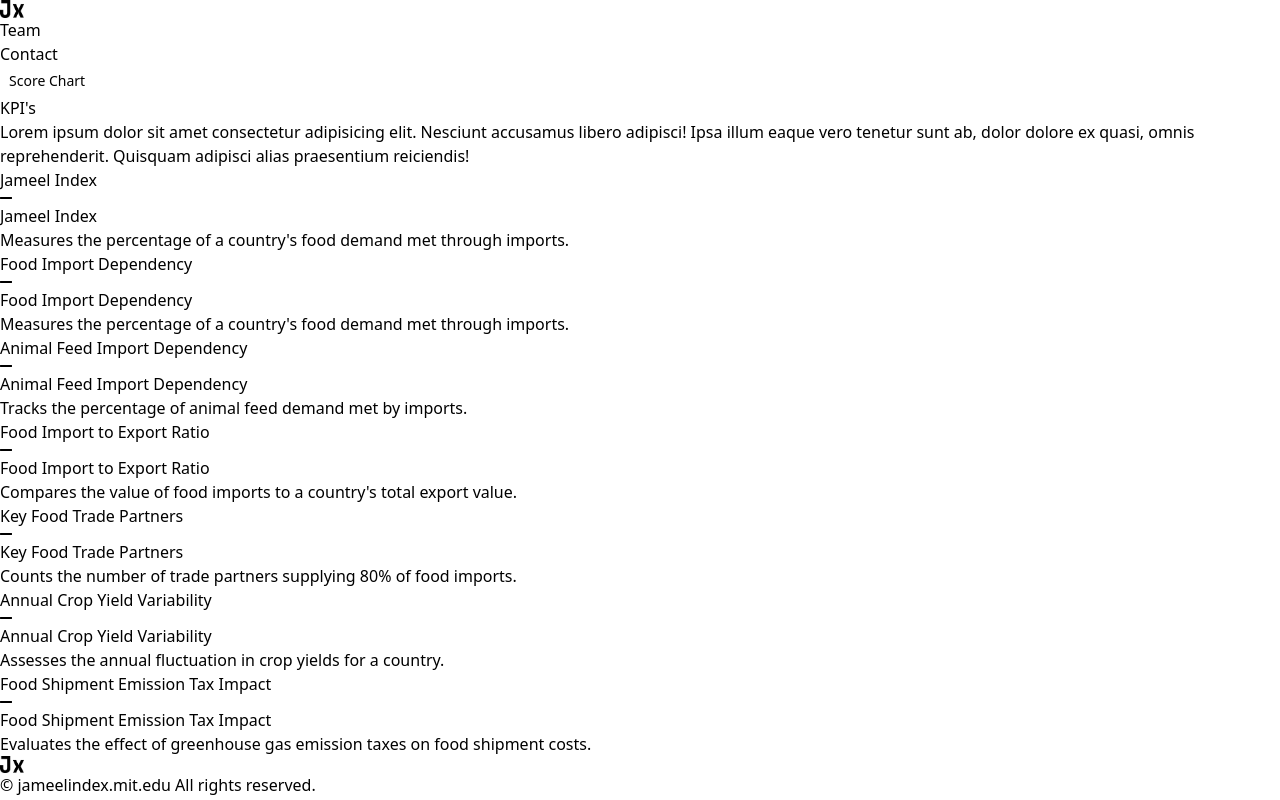
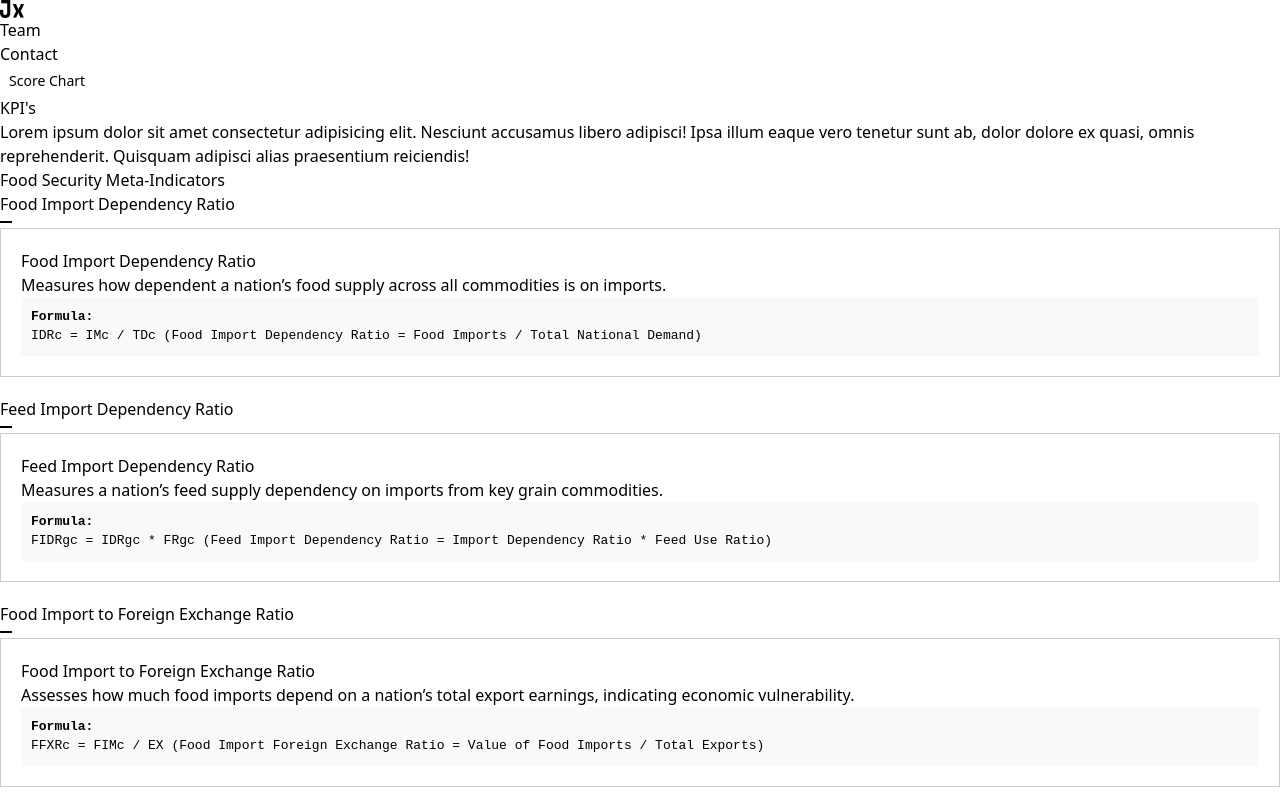
Before and after one commit to CJengineering/amphora-front, a Next.js app: page /technical in a window 1280 px wide. Shown: the top 800 px of the page. Built offline with nearby package versions, Linux system fonts and the light colour scheme.

Commit message:
technical first iteration

```diff
--- a/app/(default)/technical/page.tsx
+++ b/app/(default)/technical/page.tsx
@@ -1,10 +1,12 @@
 import Accordion from "@/components/accordion";
+import MetaIndicatorList from "@/components/test-components/MetaIndicatorList";
 import { Metadata } from "next";
 import React from "react";
 export const metadata: Metadata = {
     title: 'Technical | Jameel Index for Food Trade and Vulnerability',
     description: 'Description of the technical page',
   }
+
 
 export default function page() {
   return (
@@ -24,91 +26,8 @@
           </div>
 
           <div className="space-y-6"> {/* Adding space between Accordions */}
-            <Accordion title="Jameel Index" id="jameel-index">
-              <div slot="title">Jameel Index</div>
-              <div slot="content">
-                <p>
-                  Measures the percentage of a country's food demand met through
-                  imports.
-                </p>
-              </div>
-            </Accordion>
+          <MetaIndicatorList />
 
-            <Accordion
-              title="Food Import Dependency"
-              id="food-import-dependency"
-            >
-              <div slot="title">Food Import Dependency</div>
-              <div slot="content">
-                <p>
-                  Measures the percentage of a country's food demand met through
-                  imports.
-                </p>
-              </div>
-            </Accordion>
-
-            <Accordion
-              title="Animal Feed Import Dependency"
-              id="animal-feed-import-dependency"
-            >
-              <div slot="title">Animal Feed Import Dependency</div>
-              <div slot="content">
-                <p>
-                  Tracks the percentage of animal feed demand met by imports.
-                </p>
-              </div>
-            </Accordion>
-
-            <Accordion
-              title="Food Import to Export Ratio"
-              id="food-import-export-ratio"
-            >
-              <div slot="title">Food Import to Export Ratio</div>
-              <div slot="content">
-                <p>
-                  Compares the value of food imports to a country's total export
-                  value.
-                </p>
-              </div>
-            </Accordion>
-
-            <Accordion
-              title="Key Food Trade Partners"
-              id="key-food-trade-partners"
-            >
-              <div slot="title">Key Food Trade Partners</div>
-              <div slot="content">
-                <p>
-                  Counts the number of trade partners supplying 80% of food
-                  imports.
-                </p>
-              </div>
-            </Accordion>
-
-            <Accordion
-              title="Annual Crop Yield Variability"
-              id="annual-crop-yield-variability"
-            >
-              <div slot="title">Annual Crop Yield Variability</div>
-              <div slot="content">
-                <p>
-                  Assesses the annual fluctuation in crop yields for a country.
-                </p>
-              </div>
-            </Accordion>
-
-            <Accordion
-              title="Food Shipment Emission Tax Impact"
-              id="food-shipment-emission-tax-impact"
-            >
-              <div slot="title">Food Shipment Emission Tax Impact</div>
-              <div slot="content">
-                <p>
-                  Evaluates the effect of greenhouse gas emission taxes on food
-                  shipment costs.
-                </p>
-              </div>
-            </Accordion>
           </div>
         </div>
       </div>
--- a/components/accordion.tsx
+++ b/components/accordion.tsx
@@ -45,9 +45,9 @@
         className={`grid text-sm text-zinc-500 overflow-hidden transition-all duration-300 ease-in-out ${accordionOpen ? 'grid-rows-[1fr] opacity-100' : 'grid-rows-[0fr] opacity-0'}`}
       >
         <div className="overflow-hidden">
-          <p className="px-4 pb-3">
+          <div className="px-4 pb-3">
             {children}
-          </p>
+          </div>
         </div>
       </div>
     </div>
--- /dev/null
+++ b/components/test-components/MetaIndicatorList.tsx
@@ -0,0 +1,75 @@
+'use client'
+import Accordion from "../accordion";
+
+interface MetaIndicatorType {
+    title: string;
+    description: string;
+    formula: string;
+  }
+  const metaIndicators = [
+    {
+      "title": "Food Import Dependency Ratio",
+      "description": "Measures how dependent a nation’s food supply across all commodities is on imports.",
+      "formula": "IDRc = IMc / TDc (Food Import Dependency Ratio = Food Imports / Total National Demand)"
+    },
+    {
+      "title": "Feed Import Dependency Ratio",
+      "description": "Measures a nation’s feed supply dependency on imports from key grain commodities.",
+      "formula": "FIDRgc = IDRgc * FRgc (Feed Import Dependency Ratio = Import Dependency Ratio * Feed Use Ratio)"
+    },
+    {
+      "title": "Food Import to Foreign Exchange Ratio",
+      "description": "Assesses how much food imports depend on a nation’s total export earnings, indicating economic vulnerability.",
+      "formula": "FFXRc = FIMc / EX (Food Import Foreign Exchange Ratio = Value of Food Imports / Total Exports)"
+    },
+    {
+      "title": "Supply Chain Reliability",
+      "description": "Evaluates the reliability of food supply from exporting nations, focusing on climate variability.",
+      "formula": "COVc = Σ PXcx * COVcx (Weighted Coefficient of Variation based on exporter reliability)"
+    },
+    {
+      "title": "Supply Chain Robustness",
+      "description": "Measures the robustness of the food supply chain based on the number of exporters supplying 80% of imports.",
+      "formula": "NPc = Number of Exporters (who supply 80% of Commodity C imports)"
+    },
+    {
+      "title": "Climate Policy Impact",
+      "description": "Assesses the impact of carbon tax on imported commodities and its effect on food availability and hunger risk.",
+      "formula": "Step 1: taxCc = Σ (TONcx * CT)\nStep 2: perPC = Σc (perPCc * dietc)\nStep 3: perFood = ε * perPC\nStep 4: deltaRisk = Risktax - Risknotax"
+    }
+  ]
+
+  const MetaIndicator = ({ title, description, formula }: MetaIndicatorType) => {
+    return (
+      <div style={{ border: '1px solid #ccc', padding: '20px', marginBottom: '20px' }}>
+        <h2>{title}</h2>
+        <div>{description}</div>
+        <div style={{ background: '#f9f9f9', padding: '10px', fontFamily: 'monospace' }}>
+          <strong>Formula:</strong> <br />
+          {formula}
+        </div>
+      </div>
+    );
+  };
+
+  const MetaIndicatorList = () => {
+    return (
+      <div>
+        <h1>Food Security Meta-Indicators</h1>
+        {metaIndicators.map((indicator, index) => (
+            <Accordion title={indicator.title}  id={indicator.title} >
+
+                <MetaIndicator
+                  key={index}
+                  title={indicator.title}
+                  description={indicator.description}
+                  formula={indicator.formula}
+                />
+            </Accordion>
+
+        ))}
+      </div>
+    );
+  };
+
+  export default MetaIndicatorList;
```
